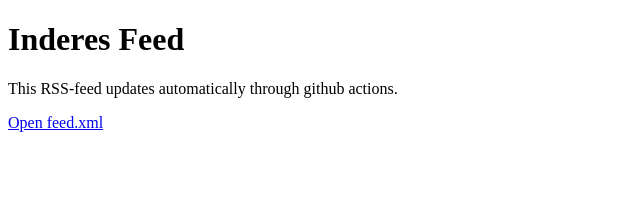
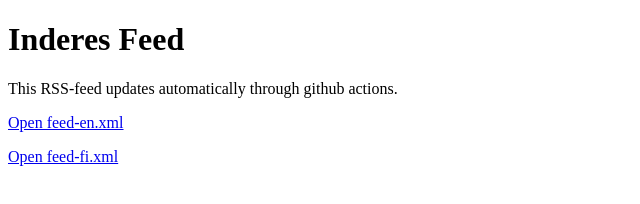
Before and after one commit to rob-mwrig/inderes-feed, a plain HTML site: page index.html in a window 1280 px wide. Shown: the whole page, without its empty margins (0-640 px from the left). Drawn offline with Linux system fonts and the light colour scheme.

Commit message:
add fi and eng both

```diff
--- a/index.html
+++ b/index.html
@@ -7,6 +7,7 @@
 <body>
 <h1>Inderes Feed</h1>
 <p>This RSS-feed updates automatically through github actions.</p>
-<p><a href="feed-en.xml">Open feed.xml</a></p>
+<p><a href="feed-en.xml">Open feed-en.xml</a></p>
+<p><a href="feed-fi.xml">Open feed-fi.xml</a></p>
 </body>
 </html>
```
